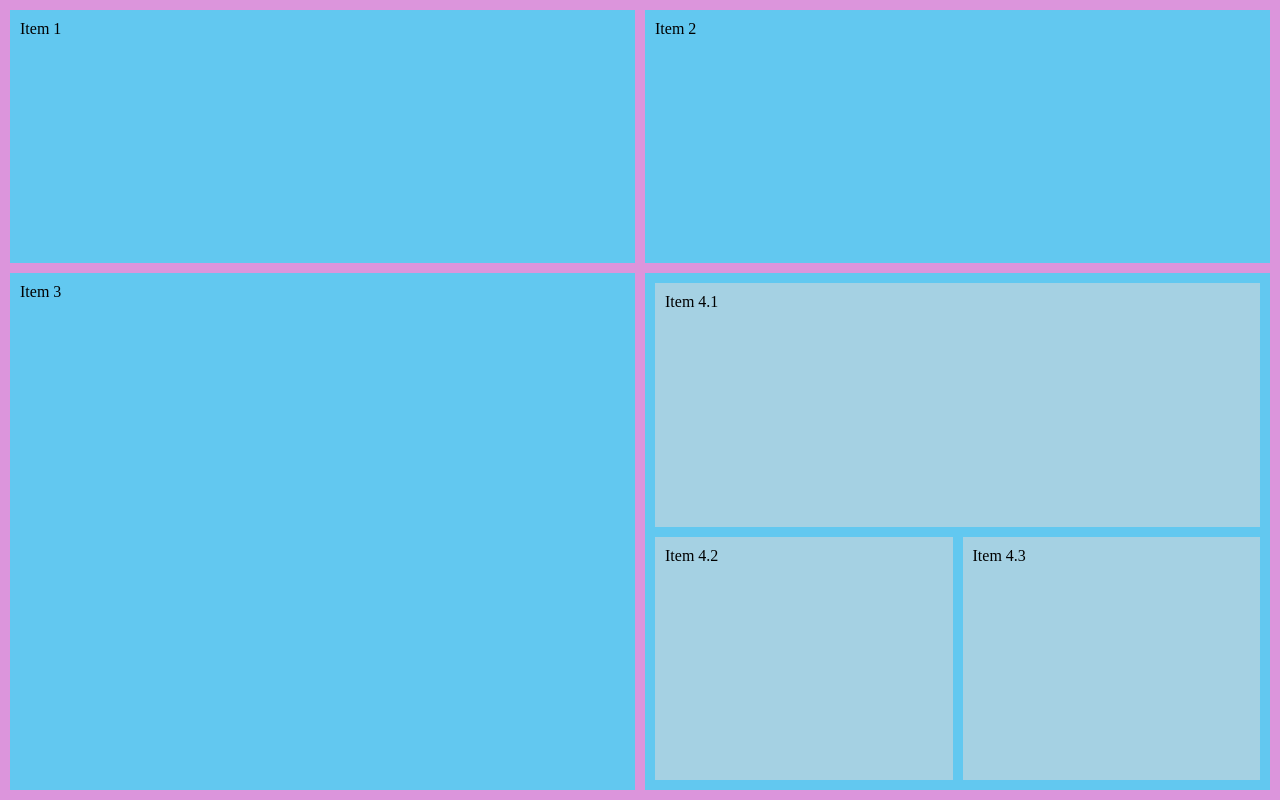
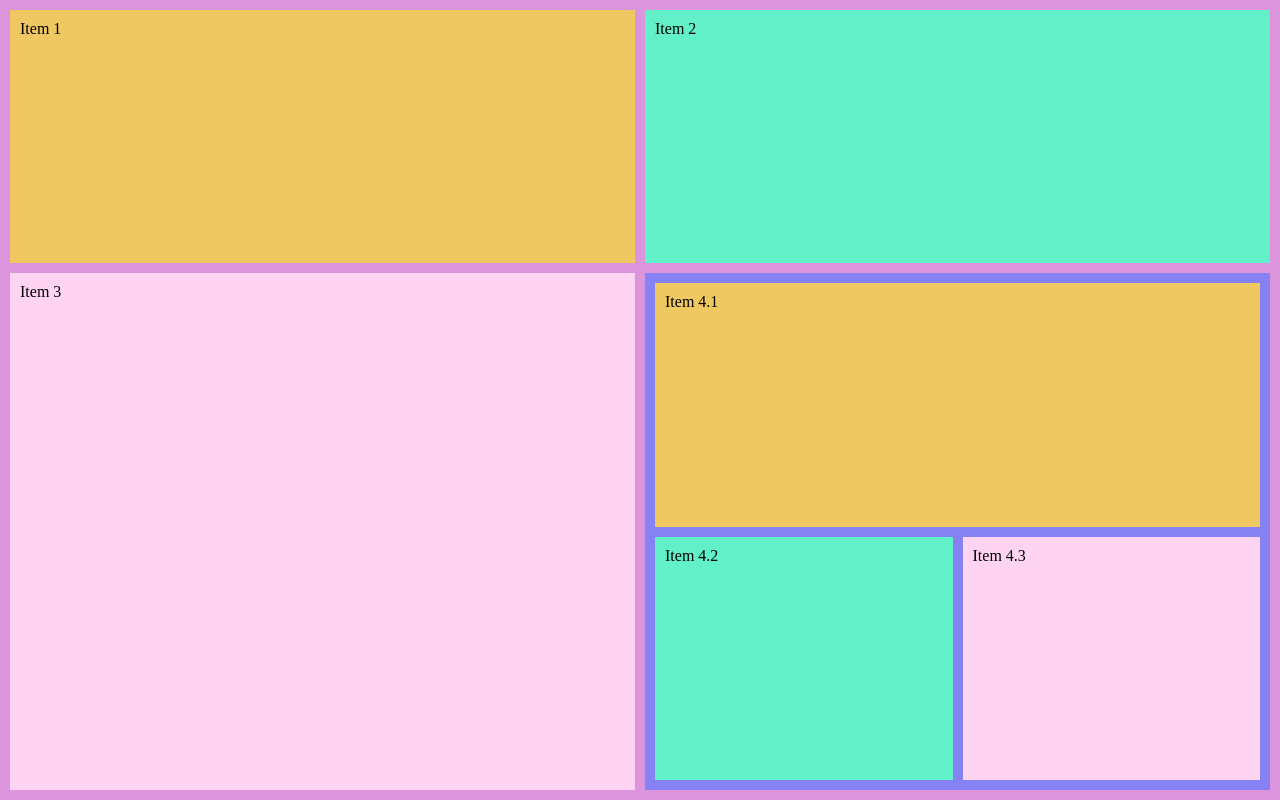
Before and after one commit to pridapablo/ITESM-WEB-TC2005B, a plain HTML site: page html/A01782031_css_grid/4.html in a window 1280 px wide. Drawn offline with Linux system fonts and the light colour scheme.

Commit message:
cosmetics

```diff
--- a/css/A01782031_css_grid/4.css
+++ b/css/A01782031_css_grid/4.css
@@ -62,3 +62,19 @@ html {
 .colorize{
   background-color: #a5d1e3;
 }
+
+.grid-item:nth-child(1) {
+  background-color: #f0c862;
+}
+
+.grid-item:nth-child(2) {
+  background-color: #62f0c8;
+}
+
+.grid-item:nth-child(3) {
+  background-color: #ffd4f3;
+}
+
+.grid-item:nth-child(4) {
+  background-color: #8682f4;
+}
```
